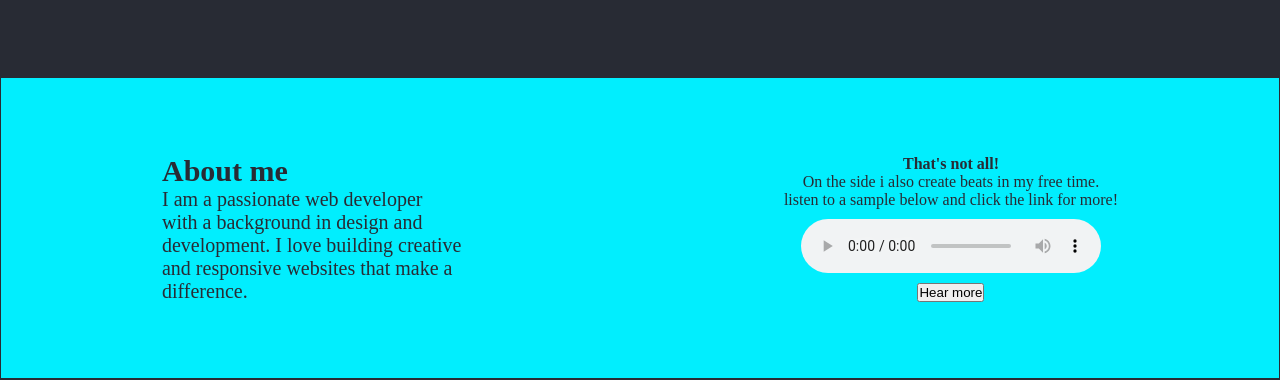
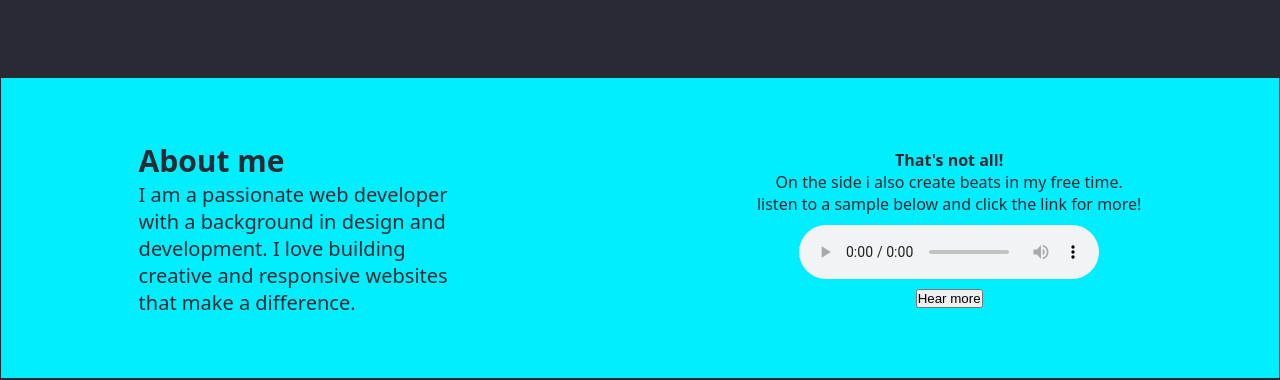
Before and after one commit to 01-amide/html-project-1, a plain HTML site: page index.html in a window 1280 px wide. Shown: the part 595-975 px from the top of the page. Drawn offline with Linux system fonts and the light colour scheme.

Commit message:
changed font

```diff
--- a/style.css
+++ b/style.css
@@ -6,6 +6,7 @@
 body{
     padding: 1px;
     background-color: #282b34;
+    font-family: system-ui, -apple-system, BlinkMacSystemFont, 'Segoe UI', Roboto, Oxygen, Ubuntu, Cantarell, 'Open Sans', 'Helvetica Neue', sans-serif;
 }
 html{
     scroll-behavior: smooth;
@@ -58,7 +59,7 @@ nav :hover{
     height: 300px;
 }
 
-#about #me{
+#me{
     font-size: 20px;
     width: 30ch;
 }
```
